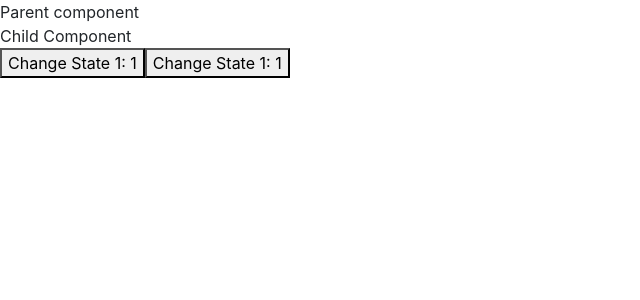
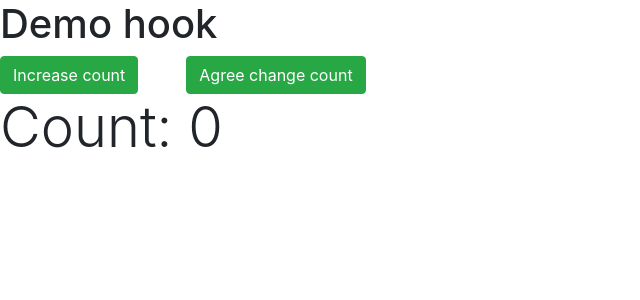
Before and after one commit to thuytran95/e-learning-teaching, a React (Create React App) app: page / in a window 1280 px wide. Shown: the top 300 px of the page, without its empty margins (0-640 px from the left). Built offline with nearby package versions, Linux system fonts and the light colour scheme.

Commit message:
learn useEffect in using token

```diff
--- a/src/App.js
+++ b/src/App.js
@@ -7,6 +7,7 @@
 import Header from "./Layouts/Header";
 import SignInScreen from "./Screen/Signin";
 import Parent from "./lifeCycle/parent";
+import DemoHook from "./ReactHook";
 {
   /* Muốn sử dụng cơ chế routing thì phải install react-router-dom
   co chế của switch mỗi lần chỉ cho truy cập vào 1 dường link, tuy nhiên route / phải dể dưới cùng sau khi nó check các route khác */
@@ -35,7 +36,8 @@
       //     </Route>
       //   </Switch>
       // </BrowserRouter>
-      <Parent />
+      // <Parent />
+      <DemoHook />
     );
   }
 }
--- /dev/null
+++ b/src/ReactHook/index.js
@@ -0,0 +1,52 @@
+import React, { useState, useEffect } from "react";
+
+const DemoHook = () => {
+  const [count, setCount] = useState(0);
+  const [isAgree, setIsAgree] = useState(false);
+
+  const increaseCount = () => {
+    if (isAgree) {
+      setCount(count + 1);
+    }
+  };
+
+  const agreeToChangeCount = () => {
+    setIsAgree(true);
+  };
+
+  useEffect(() => {
+    console.log(
+      "useEFfect just run 1 time first, su dung chay 1 lan duy nhat, chayj laan dau"
+    );
+  }, []);
+
+  useEffect(() => {
+    console.log("useEffect run");
+  });
+
+  //   useEffect chi chay khi bien isagree thay doi, neu bien nay khong thay doi thif n o khong chya
+  useEffect(() => {
+    console.log("useEffect just run when isAgree change"); //kiem tra token, token thay doi ms tien hanh fetch data
+  }, [isAgree]);
+
+  //   suử dụng để kiểm tra token khi đăng nhâp
+  //   useEffect(() => {
+  //     if (token) { //co the su dung location -> yeu cau user phair active location cua no len thi minh ms fetch data cua no len
+  //       fetchData();
+  //     }
+  //   }, [token]);
+  return (
+    <div>
+      <h1>Demo hook</h1>
+      <button className="btn btn-success" onClick={increaseCount}>
+        Increase count
+      </button>
+      <button className="btn btn-success mx-5" onClick={agreeToChangeCount}>
+        Agree change count
+      </button>
+      <h1 className="display-4">Count: {count}</h1>
+    </div>
+  );
+};
+
+export default DemoHook;
```
